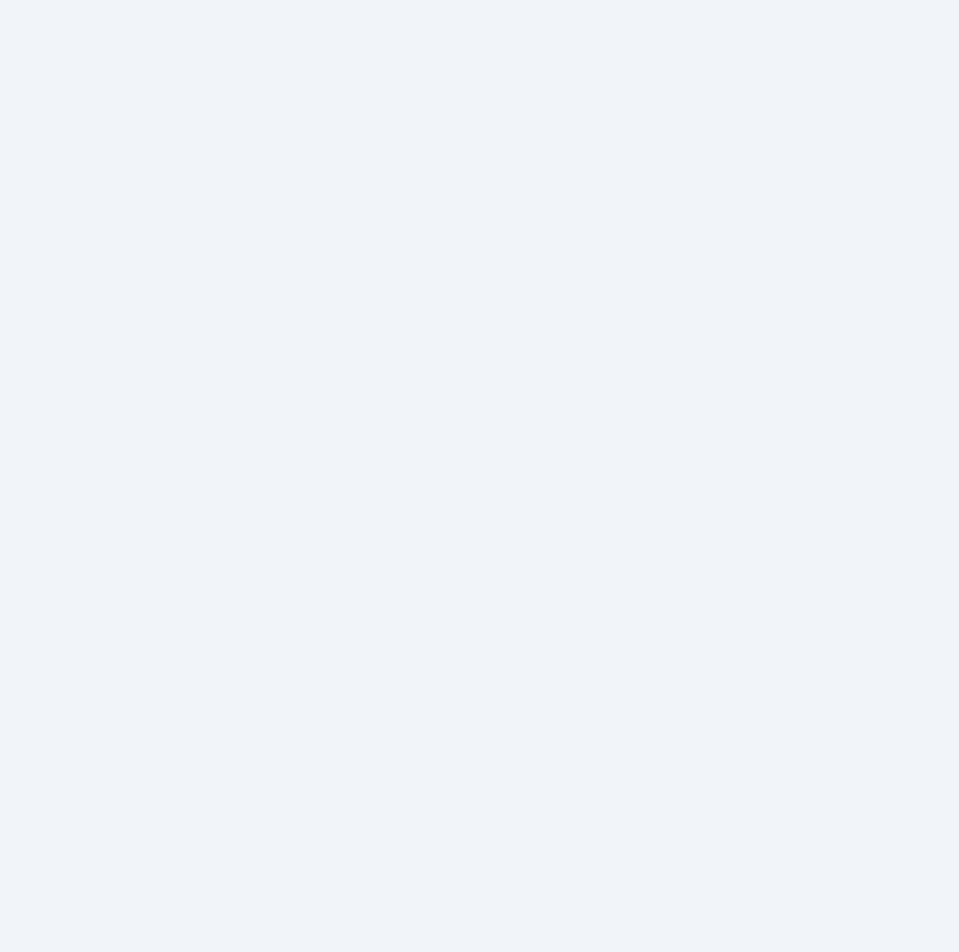
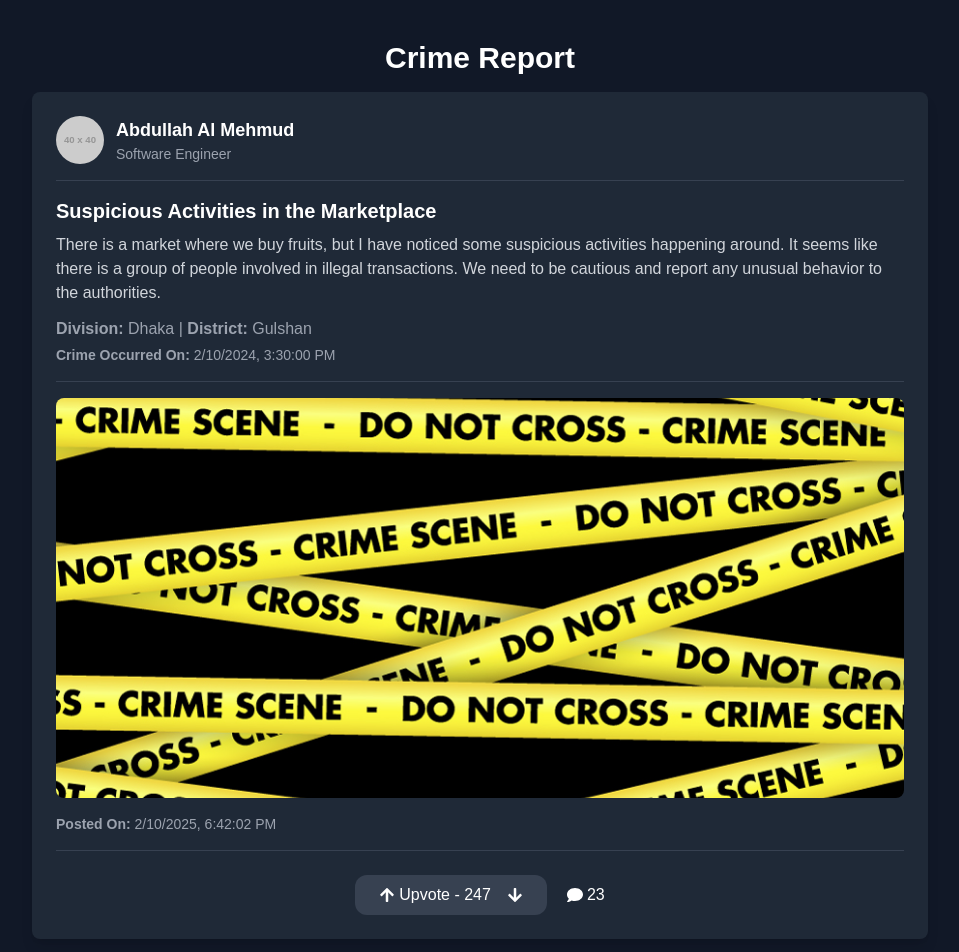
Before and after one commit to Tanvir1407/Crime-reporting, a React (Vite) app: page /singlePage in a window 1280 px wide. Before the commit this address had no page. Shown: the top 952 px of the page, without its empty margins (160-1119 px from the left). Before the commit the page ends 800 px from the top, so only its background shows below. Built offline with nearby package versions, Linux system fonts and the light colour scheme; a web font is replaced by a local one.

Commit message:
mod login register

```diff
--- a/src/App.jsx
+++ b/src/App.jsx
@@ -5,7 +5,7 @@ import UserProfile from "./components/UserProfile/UserProfile";
 import AdminProfile from "./components/AdminProfile/AdminProfile";
 import Login from "./components/auth/Login";
 import Register from "./components/auth/Register";
-
+import DetailsPosts from "./components/LandingPage/HeroSection/DetailsPosts";
 
 const App = () => {
   return (
@@ -16,6 +16,8 @@ const App = () => {
         <Route path="/adminProfile" element={<AdminProfile />} />
         <Route path="/login" element={<Login></Login>} />
         <Route path="/register" element={<Register></Register>} />
+        <Route path="/register" element={<Register></Register>} />
+        <Route path="/singlePage" element={<DetailsPosts />} />
       </Routes>
     </Router>
   );
--- /dev/null
+++ b/src/components/LandingPage/HeroSection/DetailsPosts.jsx
@@ -0,0 +1,130 @@
+import { FaArrowDown, FaArrowUp, FaComment } from "react-icons/fa";
+import PropTypes from "prop-types";
+import image from "../../../../public/images/bg.jpg";
+
+const DetailsPosts = () => {
+  const post = {
+    authorAvatar: "https://via.placeholder.com/40",
+    authorName: "Abdullah Al Mehmud",
+    authorRole: "Software Engineer",
+    title: "Suspicious Activities in the Marketplace",
+    description:
+      "There is a market where we buy fruits, but I have noticed some suspicious activities happening around. It seems like there is a group of people involved in illegal transactions. We need to be cautious and report any unusual behavior to the authorities.",
+    division: "Dhaka",
+    district: "Gulshan",
+    media: {
+      type: "image",
+      url: "https://via.placeholder.com/600",
+    },
+    postTime: new Date().toISOString(),
+    crimeTime: new Date("2024-02-10T15:30:00").toISOString(),
+    upvotes: 247,
+    comments: 23,
+  };
+
+  return (
+    <div className="min-h-screen bg-gray-900 text-white p-6">
+      {/* Header */}
+      <header className="max-w-4xl mx-auto text-center py-4">
+        <h1 className="text-3xl font-bold">Crime Report</h1>
+      </header>
+
+      {/* Main Content */}
+      <div className="max-w-4xl mx-auto bg-gray-800 rounded-lg shadow-lg p-6">
+        {/* Post Header */}
+        <div className="flex items-center gap-3 border-b border-gray-700 pb-4">
+          <img
+            src={post.authorAvatar || "https://via.placeholder.com/40"}
+            alt="Avatar"
+            className="w-12 h-12 rounded-full"
+          />
+          <div>
+            <h4 className="font-semibold text-lg">{post.authorName}</h4>
+            <p className="text-gray-400 text-sm">{post.authorRole || "User"}</p>
+          </div>
+        </div>
+
+        {/* Post Title & Description */}
+        <div className="mt-4">
+          <h3 className="text-xl font-bold">{post.title}</h3>
+          <p className="mt-2 text-gray-300">{post.description}</p>
+        </div>
+
+        {/* Post Location Information */}
+        <div className="mt-3 text-gray-400 border-b border-gray-700 pb-4">
+          <p>
+            <strong>Division:</strong> {post.division} |{" "}
+            <strong>District:</strong> {post.district}
+          </p>
+          <p className="text-sm mt-1">
+            <strong>Crime Occurred On:</strong>{" "}
+            {new Date(post.crimeTime).toLocaleString()}
+          </p>
+        </div>
+
+        {/* Post Image/Video */}
+        {post.media && (
+          <div className="mt-4">
+            {post.media.type === "image" ? (
+              <img
+                src={image}
+                alt="Crime Post Visual"
+                className="w-full rounded-lg h-[400px] object-cover"
+              />
+            ) : (
+              <video controls className="w-full rounded-lg">
+                <source src={post.media.url} type="video/mp4" />
+                Your browser does not support the video tag.
+              </video>
+            )}
+          </div>
+        )}
+
+        {/* Post Timestamp Information */}
+        <div className="mt-4 text-sm text-gray-400 border-b border-gray-700 pb-4">
+          <p>
+            <strong>Posted On:</strong>{" "}
+            {new Date(post.postTime).toLocaleString()}
+          </p>
+        </div>
+
+        {/* Post Actions */}
+        <div className="flex gap-5 mt-6 justify-center">
+          <div className="flex gap-4 bg-gray-700 rounded-xl px-6 py-2 ">
+            <button className="flex items-center gap-1 hover:text-blue-500">
+              <FaArrowUp /> <span>Upvote - {post.upvotes || 0}</span>
+            </button>
+            <button className="flex items-center gap-1 hover:text-gray-500">
+              <FaArrowDown />
+            </button>
+          </div>
+          <button className="flex items-center gap-1 hover:text-green-500">
+            <FaComment /> <span>{post.comments || 0}</span>
+          </button>
+        </div>
+      </div>
+    </div>
+  );
+};
+
+DetailsPosts.propTypes = {
+  post: PropTypes.shape({
+    authorAvatar: PropTypes.string,
+    authorName: PropTypes.string.isRequired,
+    authorRole: PropTypes.string,
+    title: PropTypes.string.isRequired,
+    description: PropTypes.string.isRequired,
+    division: PropTypes.string.isRequired,
+    district: PropTypes.string.isRequired,
+    media: PropTypes.shape({
+      type: PropTypes.oneOf(["image", "video"]),
+      url: PropTypes.string,
+    }),
+    postTime: PropTypes.string.isRequired,
+    crimeTime: PropTypes.string.isRequired,
+    upvotes: PropTypes.number,
+    comments: PropTypes.number,
+  }).isRequired,
+};
+
+export default DetailsPosts;
--- a/src/components/LandingPage/Home.jsx
+++ b/src/components/LandingPage/Home.jsx
@@ -3,7 +3,6 @@ import Posts from "./HeroSection/Posts";
 import Navbar from "./Navbar";
 
 export default function Home() {
-
   const postData = {
     authorAvatar: "https://via.placeholder.com/40",
     authorName: "Abdullah Al Mehmud",
@@ -23,12 +22,11 @@ export default function Home() {
     comments: 23,
   };
 
-
   return (
     <>
       <Navbar />
       <AskShare />
-      <Posts post={postData}/>
+      <Posts post={postData} />
     </>
   );
 }
--- a/src/components/LandingPage/Navbar.jsx
+++ b/src/components/LandingPage/Navbar.jsx
@@ -1,3 +1,5 @@
+import { Link } from "react-router-dom";
+
 const Navbar = () => {
   return (
     <nav className="fixed top-0 right-0 left-0 bg-white shadow-md p-4">
@@ -8,22 +10,20 @@ const Navbar = () => {
         </a>
 
         {/* Navigation Links (Centered) */}
-        <div className="hidden md:flex space-x-6 mx-auto">
-
-        </div>
+        <div className="hidden md:flex space-x-6 mx-auto"></div>
 
         {/* Login and Register Buttons */}
         <div className="hidden md:flex space-x-4">
-          <a
-            href="#"
-            className="text-gray-600 hover:text-gray-800 hover:bg-gray-100 px-4 py-2 rounded-lg transition duration-300">
+          <Link
+            to="/login"
+            className="text-gray-600 border-[1.9px] border-gray-900  hover:text-gray-800  px-4 py-2 rounded-lg transition duration-300">
             Login
-          </a>
-          <a
-            href="#"
-            className="bg-red-500 text-white px-4 py-2 rounded-lg hover:bg-red-600 transition duration-300">
+          </Link>
+          <Link
+            to="/register"
+            className="bg-gray-900 text-white px-4 py-2 rounded-lg transition duration-300">
             Register
-          </a>
+          </Link>
         </div>
 
         {/* Mobile Menu Button */}
--- a/src/components/auth/Login.jsx
+++ b/src/components/auth/Login.jsx
@@ -1,3 +1,4 @@
+import { Form, Input } from "antd";
 import { useState } from "react";
 import { FaUser, FaLock } from "react-icons/fa";
 
@@ -11,14 +12,14 @@ export default function Login() {
   };
 
   return (
-    <div className="max-w-md mx-auto rounded-lg shadow-md p-6 my-10">
+    <div className="max-w-md mx-auto rounded-lg shadow-md p-6 my-10 bg-gray-900 text-white">
       <h2 className="text-2xl font-bold text-center">Login</h2>
-      <form onSubmit={handleSubmit} className="mt-4">
+      <Form onFinish={handleSubmit} className="mt-4">
         <div className="mb-4">
           <label className="block text-sm font-medium">Email</label>
           <div className="flex items-center  rounded-lg px-3 py-2 mt-1 border">
             <FaUser className="text-gray-400" />
-            <input
+            <Input
               type="email"
               className="w-full bg-transparent outline-none p-2 ml-2 "
               placeholder="Enter your email"
@@ -44,11 +45,10 @@ export default function Login() {
         </div>
         <button
           type="submit"
-          className="w-full bg-blue-500 hover:bg-blue-600 text-white font-bold py-2 px-4 rounded-lg mt-4"
-        >
+          className="w-full bg-blue-500 hover:bg-blue-600 text-white font-bold py-2 px-4 rounded-lg mt-4">
           Login
         </button>
-      </form>
+      </Form>
     </div>
   );
-};
+}
--- a/src/components/auth/Register.jsx
+++ b/src/components/auth/Register.jsx
@@ -1,5 +1,5 @@
 import { useState } from "react";
-import { FaUser, FaLock, FaVoicemail } from "react-icons/fa";
+import { FaUser, FaLock } from "react-icons/fa";
 import { MdEmail } from "react-icons/md";
 
 export default function Register() {
@@ -13,7 +13,7 @@ export default function Register() {
   };
 
   return (
-    <div className="max-w-md mx-auto rounded-lg shadow-md p-6 my-10">
+    <div className="max-w-md mx-auto rounded-lg shadow-md p-6 my-10 bg-gray-900 text-white">
       <h2 className="text-2xl font-bold text-center">Register</h2>
       <form onSubmit={handleSubmit} className="mt-4">
         <div className="mb-4">
@@ -60,11 +60,10 @@ export default function Register() {
         </div>
         <button
           type="submit"
-          className="w-full bg-blue-500 hover:bg-blue-600 text-white font-bold py-2 px-4 rounded-lg mt-4"
-        >
+          className="w-full bg-blue-500 hover:bg-blue-600 text-white font-bold py-2 px-4 rounded-lg mt-4">
           Register
         </button>
       </form>
     </div>
   );
-};
+}
```
Also changed, not shown: src/components/LandingPage/HeroSection/Posts.jsx (+93 -11 lines), src/components/Redux/Api/Counter.js (+21 -10 lines), public/images/login.png (added), 1 other file (tests, documents, lock files or other folders).
